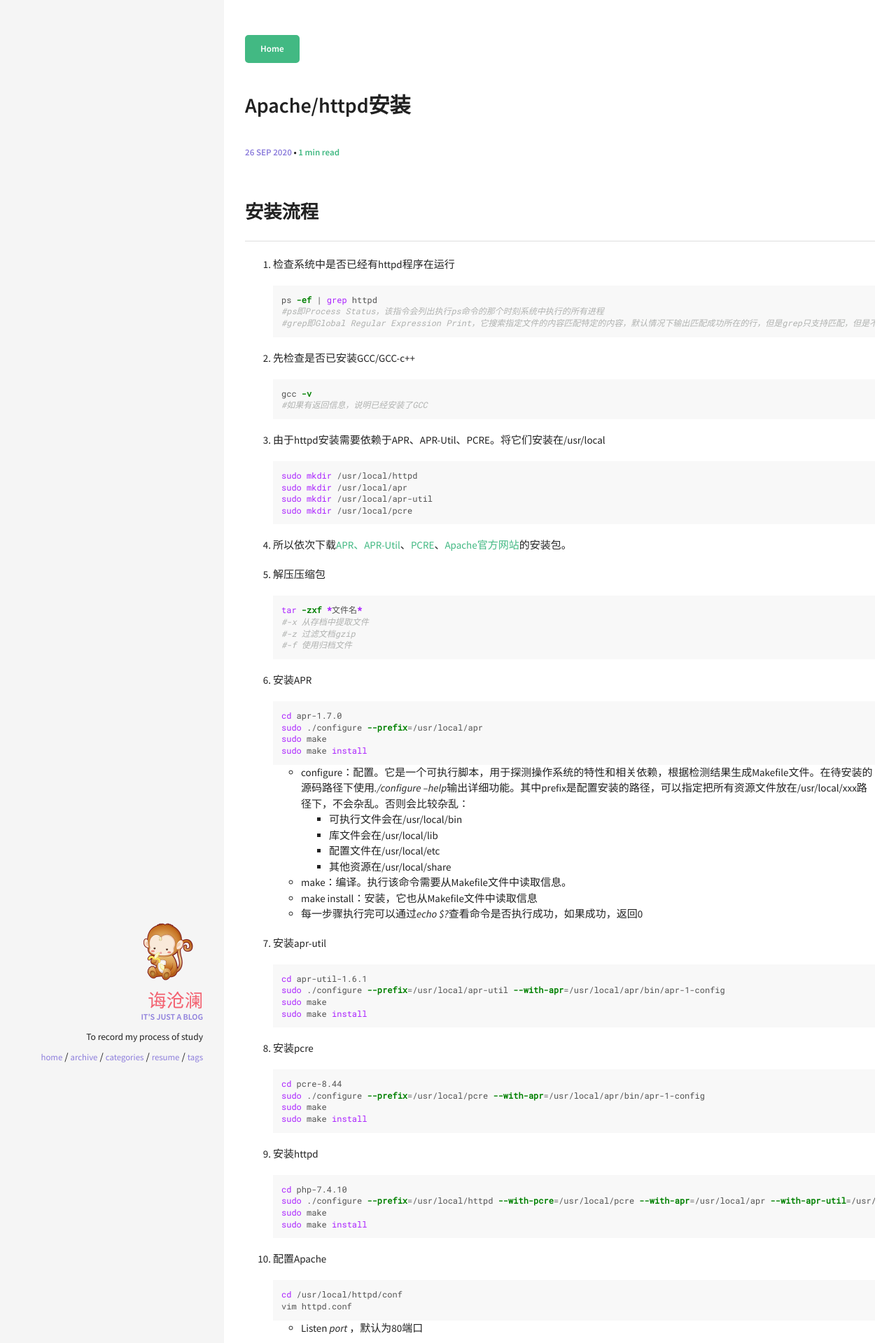
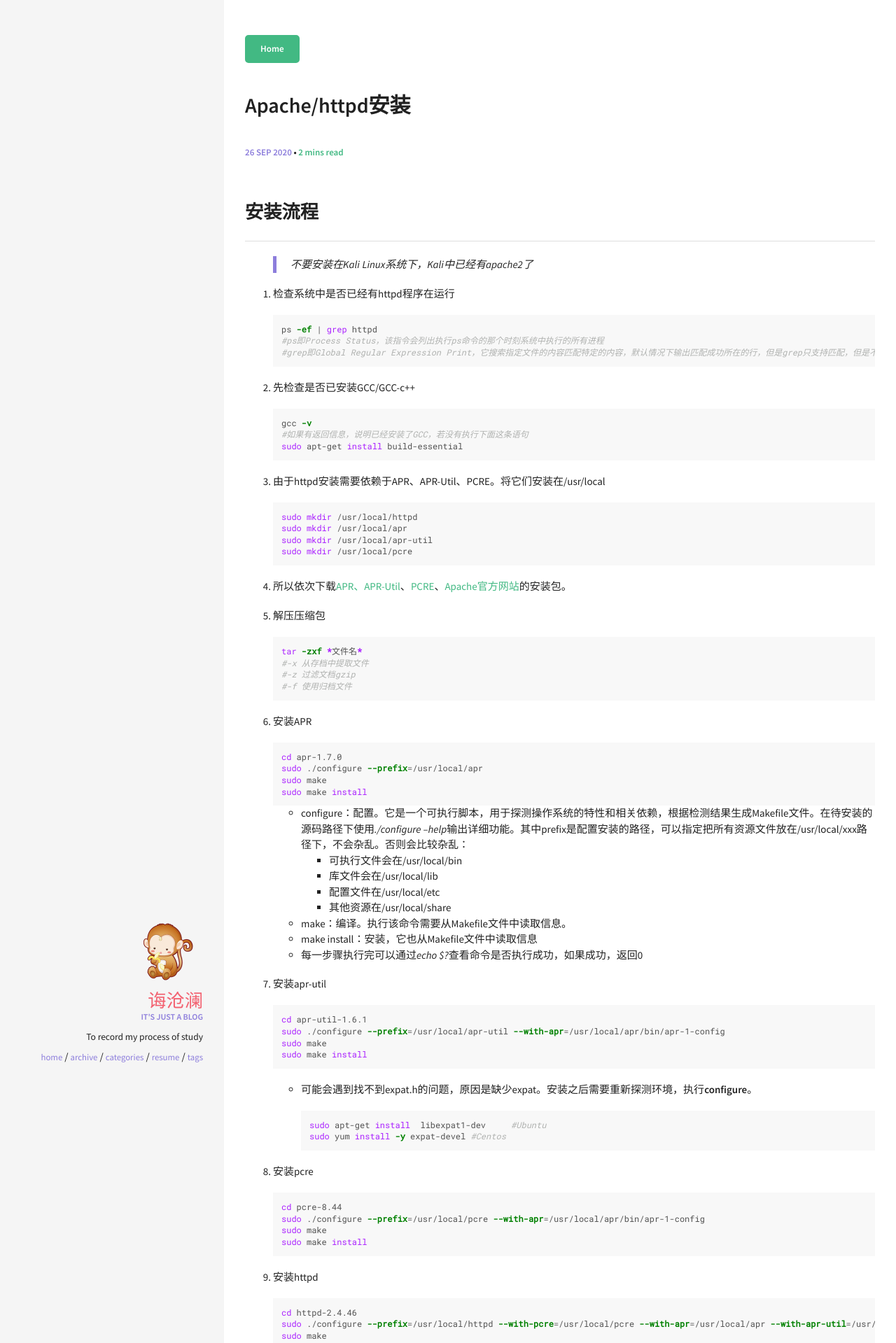
Before and after one commit to MonkeyDatabase/MonkeyDatabase.github.io, a Jekyll site: the page built from _posts/2020-09-26-web-Apache-Install.md, in a window 1280 px wide. Shown: the top 1919 px of the page at 70% size. Built offline with Jekyll 4.4.1, drawn with Linux system fonts in a browser that asks for light colours; comment, search, counter and statistics services are not loaded; some of the changed text lies outside the part shown.

Commit message:
commit web php

````diff
--- a/_posts/2020-09-26-web-Apache-Install.md
+++ b/_posts/2020-09-26-web-Apache-Install.md
@@ -8,6 +8,8 @@ comments: true
 ---
 
 ## 安装流程
+
+> 不要安装在Kali Linux系统下，Kali中已经有apache2了
 
 1. 检查系统中是否已经有httpd程序在运行
 
@@ -21,7 +23,8 @@ comments: true
 
    ```shell
    gcc -v
-   #如果有返回信息，说明已经安装了GCC
+   #如果有返回信息，说明已经安装了GCC，若没有执行下面这条语句
+   sudo apt-get install build-essential
    ```
 
 3. 由于httpd安装需要依赖于APR、APR-Util、PCRE。将它们安装在/usr/local
@@ -71,6 +74,13 @@ comments: true
    sudo make install
    ```
 
+   * 可能会遇到找不到expat.h的问题，原因是缺少expat。安装之后需要重新探测环境，执行**configure**。
+
+     ```shell
+     sudo apt-get install  libexpat1-dev	#Ubuntu
+     sudo yum install -y expat-devel	#Centos
+     ```
+
 8. 安装pcre
 
    ```shell
@@ -83,7 +93,7 @@ comments: true
 9. 安装httpd
 
    ```shell
-   cd php-7.4.10
+   cd httpd-2.4.46
    sudo ./configure --prefix=/usr/local/httpd --with-pcre=/usr/local/pcre --with-apr=/usr/local/apr --with-apr-util=/usr/local/apr-util
    sudo make
    sudo make install
@@ -115,6 +125,8 @@ comments: true
     ```shell
     sudo cp /usr/local/httpd/bin/apachectl /etc/rc.d/init.d/httpd #centos
     sudo cp /usr/local/httpd/bin/apachectl /etc/init.d/httpd #ubuntu、kali
+
+    #重启电脑之后，就可以通过service控制httpd了
     ```
 
     * runlevel control directory，大多数Linux发行版本中，启动脚本都被放在*/etc/rc.d/init.d/*
````
Also changed, not shown: _posts/2020-09-27-web-php-install.md (added, +147 -0 lines).
